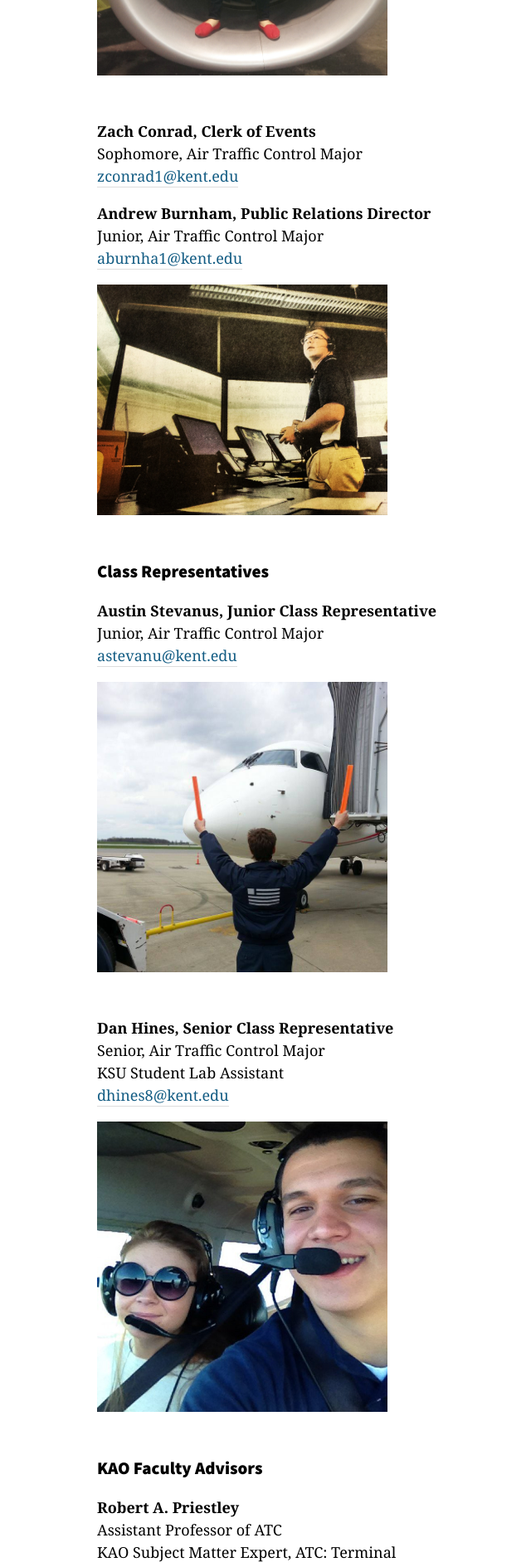
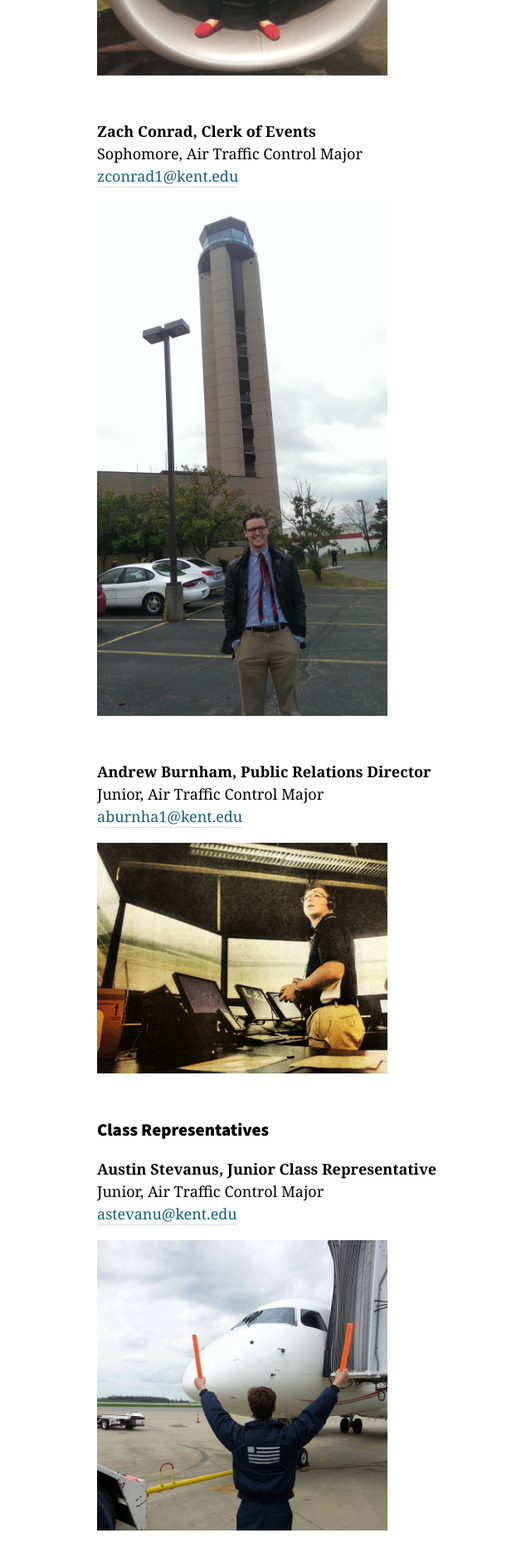
Before and after one commit to tbliss1/kentstateatc.github.com, a Jekyll site: the page built from officers/index.md, in a window 1280 px wide. Shown: the part 1572-3461 px from the top of the page at 83% size, without its empty margins (173-813 px from the left). Built offline with Jekyll 4.4.1, drawn with Linux system fonts in a browser that asks for light colours; Markdown is read by kramdown in place of the engine named in the settings.

Commit message:
Added ZC to Leadership Page
added picture and uncommented embed link to picture

```diff
--- a/officers/index.md
+++ b/officers/index.md
@@ -24,7 +24,7 @@ KSU Student Lab Assistant
 __Zach Conrad, Clerk of Events__
 Sophomore, Air Traffic Control Major
 [zconrad1@kent.edu](mailto:zconrad1@kent.edu)
-<!-- ![headshot](/assets/images/leadership/ZC.jpg) -->
+![headshot](/assets/images/leadership/ZC.jpg)
 
 __Andrew Burnham, Public Relations Director__
 Junior, Air Traffic Control Major
```
Also changed, not shown: assets/images/leadership/ZC.jpg (added).
